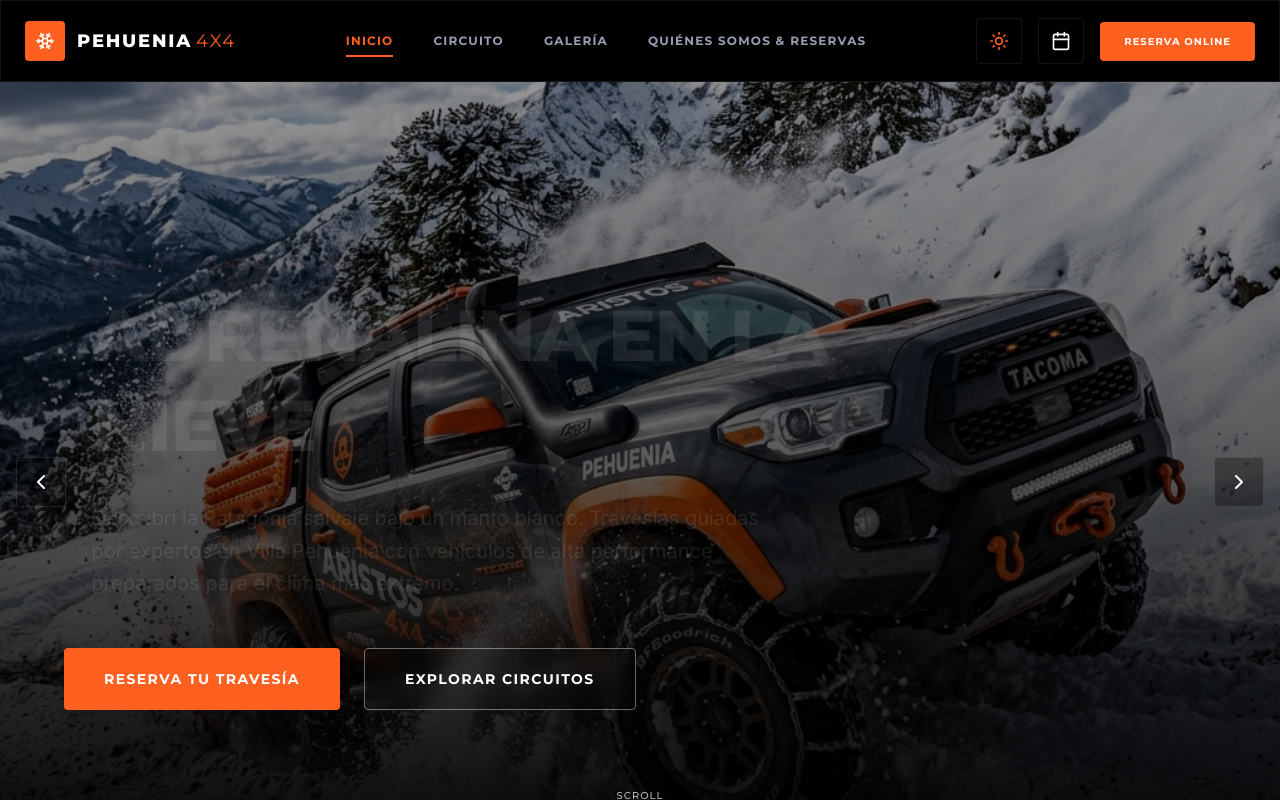
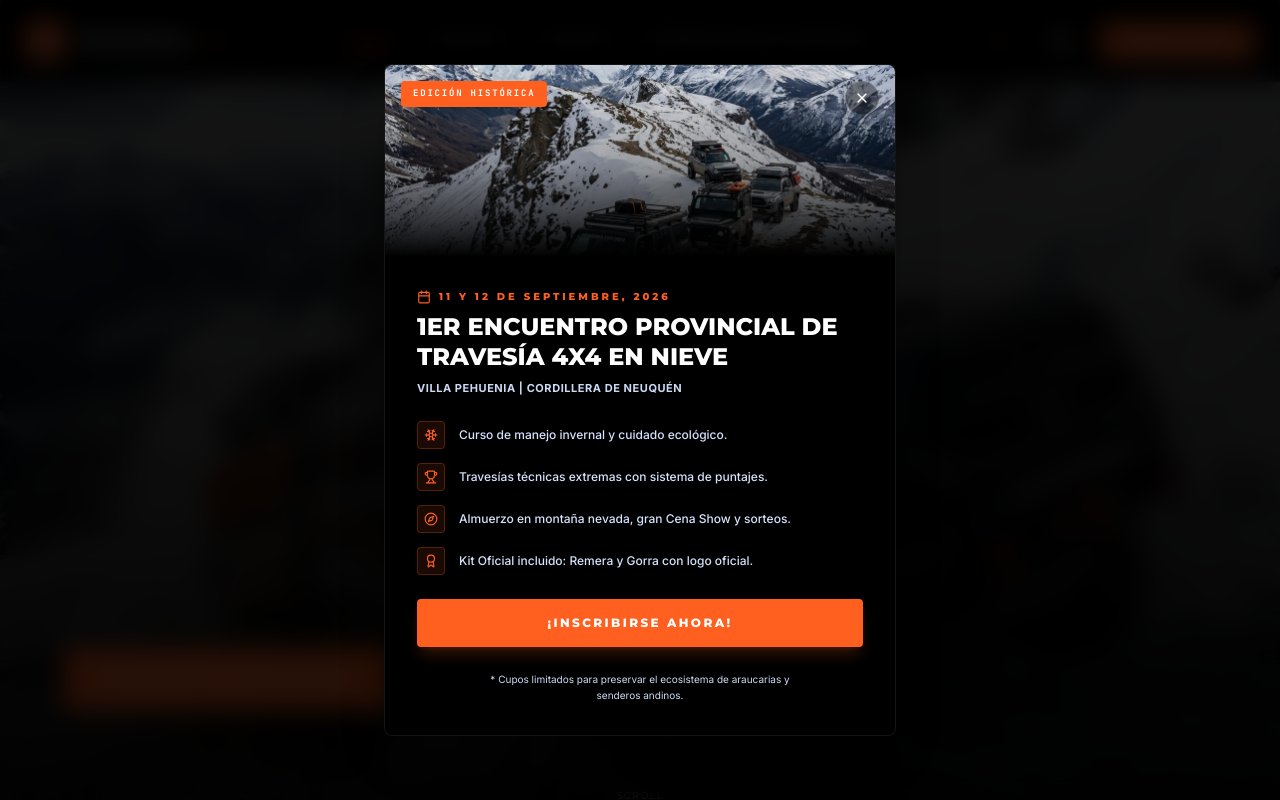
Before and after one commit to testpehuenia-ship-it/pehuenia-4x4, a React (Vite) app: page / in a window 1280 px wide. Shown: the top 800 px of the page. Built offline with nearby package versions, Linux system fonts and the light colour scheme.

Commit message:
feat: adapt website for the 1st Provincial 4x4 Snowy Encounter and add registration pop-up

```diff
--- a/src/App.tsx
+++ b/src/App.tsx
@@ -8,6 +8,7 @@
 import QuienesSomos from './components/QuienesSomos';
 import ReservasManager from './components/ReservasManager';
 import ScrollSplashEffect from './components/ScrollSplashEffect';
+import EventPopup from './components/EventPopup';
 
 export default function App() {
   const [activeTab, setActiveTab] = useState<Tab>('inicio');
@@ -16,6 +17,24 @@
   const [bookingSuccess, setBookingSuccess] = useState(false);
   const [mobileMenuOpen, setMobileMenuOpen] = useState(false);
   const [theme, setTheme] = useState<'dark' | 'light'>('dark');
+  const [isPopupOpen, setIsPopupOpen] = useState(false);
+
+  // Trigger event pop-up once per session after 2 seconds
+  useEffect(() => {
+    const shown = sessionStorage.getItem('pehuenia_event_popup_shown');
+    if (!shown) {
+      const timer = setTimeout(() => {
+        setIsPopupOpen(true);
+        sessionStorage.setItem('pehuenia_event_popup_shown', 'true');
+      }, 2000);
+      return () => clearTimeout(timer);
+    }
+  }, []);
+
+  const handleRegisterFromPopup = () => {
+    setIsPopupOpen(false);
+    handleNavigate('quienes-somos', 'reserva-form');
+  };
 
   // Load theme from localStorage on mount
   useEffect(() => {
@@ -106,6 +125,13 @@
     <div className="min-h-screen flex flex-col justify-between bg-bg-main text-text-secondary font-sans antialiased transition-colors duration-300">
       {/* Scroll Splash Wheel Particles (Snow & Mud) */}
       <ScrollSplashEffect theme={theme} />
+
+      {/* High-impact Registration Pop-up */}
+      <EventPopup
+        isOpen={isPopupOpen}
+        onClose={() => setIsPopupOpen(false)}
+        onRegisterClick={handleRegisterFromPopup}
+      />
 
       {/* Dynamic Snowflake Background Accent */}
       <div className="fixed inset-0 pointer-events-none overflow-hidden opacity-5 dark:opacity-5 light:opacity-[0.03] z-0">
--- /dev/null
+++ b/src/components/EventPopup.tsx
@@ -0,0 +1,117 @@
+import { motion, AnimatePresence } from 'motion/react';
+import { X, Calendar, Award, Snowflake, Trophy, Compass } from 'lucide-react';
+
+interface EventPopupProps {
+  isOpen: boolean;
+  onClose: () => void;
+  onRegisterClick: () => void;
+}
+
+export default function EventPopup({ isOpen, onClose, onRegisterClick }: EventPopupProps) {
+  return (
+    <AnimatePresence>
+      {isOpen && (
+        <div className="fixed inset-0 z-50 flex items-center justify-center p-4">
+          {/* Backdrop blur overlay */}
+          <motion.div
+            initial={{ opacity: 0 }}
+            animate={{ opacity: 1 }}
+            exit={{ opacity: 0 }}
+            onClick={onClose}
+            className="absolute inset-0 bg-black/85 backdrop-blur-md cursor-pointer"
+          />
+
+          {/* Modal Container */}
+          <motion.div
+            initial={{ opacity: 0, scale: 0.9, y: 20 }}
+            animate={{ opacity: 1, scale: 1, y: 0 }}
+            exit={{ opacity: 0, scale: 0.9, y: 20 }}
+            transition={{ type: 'spring', damping: 25, stiffness: 350 }}
+            className="relative w-full max-w-lg bg-bg-main border border-border-custom rounded-lg shadow-2xl overflow-hidden z-10 flex flex-col transition-colors duration-300"
+          >
+            {/* Upper Banner Image */}
+            <div className="relative h-48 w-full overflow-hidden">
+              <div
+                className="w-full h-full bg-cover bg-center animate-pulse-slow"
+                style={{ backgroundImage: "url('/hero_snow_4x4_3.png')" }}
+              />
+              <div className="absolute inset-0 bg-gradient-to-t from-bg-main via-bg-main/30 to-transparent" />
+
+              {/* Event Badge */}
+              <div className="absolute top-4 left-4 bg-primary text-white text-[9px] font-mono font-black uppercase tracking-[0.2em] px-3 py-1.5 rounded shadow-lg">
+                EDICIÓN HISTÓRICA
+              </div>
+
+              {/* Close Button */}
+              <button
+                onClick={onClose}
+                className="absolute top-4 right-4 p-2 rounded-full bg-black/40 hover:bg-primary text-white border border-white/10 transition-colors duration-300 cursor-pointer"
+                aria-label="Cerrar"
+              >
+                <X className="w-4 h-4" />
+              </button>
+            </div>
+
+            {/* Content Area */}
+            <div className="p-6 md:p-8 space-y-6">
+              <div className="space-y-2">
+                <span className="font-display text-[10px] text-primary tracking-[0.3em] font-black uppercase flex items-center gap-2">
+                  <Calendar className="w-3.5 h-3.5" /> 11 Y 12 DE SEPTIEMBRE, 2026
+                </span>
+                <h3 className="font-display text-2xl font-black text-text-main leading-tight uppercase">
+                  1er Encuentro Provincial de Travesía 4x4 en Nieve
+                </h3>
+                <p className="font-sans text-[11px] text-text-muted tracking-wider uppercase font-bold">
+                  Villa Pehuenia | Cordillera de Neuquén
+                </p>
+              </div>
+
+              {/* Event Features List */}
+              <div className="grid grid-cols-1 gap-3.5 text-xs text-text-secondary font-medium">
+                <div className="flex items-center gap-3.5">
+                  <div className="w-7 h-7 rounded bg-primary/10 border border-primary/25 flex items-center justify-center shrink-0">
+                    <Snowflake className="w-3.5 h-3.5 text-primary" />
+                  </div>
+                  <span>Curso de manejo invernal y cuidado ecológico.</span>
+                </div>
+
+                <div className="flex items-center gap-3.5">
+                  <div className="w-7 h-7 rounded bg-primary/10 border border-primary/25 flex items-center justify-center shrink-0">
+                    <Trophy className="w-3.5 h-3.5 text-primary" />
+                  </div>
+                  <span>Travesías técnicas extremas con sistema de puntajes.</span>
+                </div>
+
+                <div className="flex items-center gap-3.5">
+                  <div className="w-7 h-7 rounded bg-primary/10 border border-primary/25 flex items-center justify-center shrink-0">
+                    <Compass className="w-3.5 h-3.5 text-primary" />
+                  </div>
+                  <span>Almuerzo en montaña nevada, gran Cena Show y sorteos.</span>
+                </div>
+
+                <div className="flex items-center gap-3.5">
+                  <div className="w-7 h-7 rounded bg-primary/10 border border-primary/25 flex items-center justify-center shrink-0">
+                    <Award className="w-3.5 h-3.5 text-primary" />
+                  </div>
+                  <span>Kit Oficial incluido: Remera y Gorra con logo oficial.</span>
+                </div>
+              </div>
+
+              {/* Call to Action Button */}
+              <button
+                onClick={onRegisterClick}
+                className="w-full py-4 bg-primary hover:bg-primary-hover text-white font-display text-xs font-black tracking-[0.2em] transition-all duration-300 rounded shadow-lg shadow-primary/20 hover:shadow-primary/35 hover:scale-[1.02] active:scale-[0.98] cursor-pointer text-center uppercase"
+              >
+                ¡INSCRIBIRSE AHORA!
+              </button>
+
+              <p className="text-[10px] text-center text-text-muted leading-relaxed max-w-xs mx-auto">
+                * Cupos limitados para preservar el ecosistema de araucarias y senderos andinos.
+              </p>
+            </div>
+          </motion.div>
+        </div>
+      )}
+    </AnimatePresence>
+  );
+}
--- a/src/components/HeroSlider.tsx
+++ b/src/components/HeroSlider.tsx
@@ -15,37 +15,37 @@
   {
     id: 1,
     url: '/hero_snow_4x4_1.png',
-    subtitle: 'EXPEDICIONES DE INVIERNO',
-    title: 'ADRENALINA EN LA NIEVE',
-    description: 'Descubrí la Patagonia salvaje bajo un manto blanco. Travesías guiadas por expertos en Villa Pehuenia con vehículos de alta performance preparados para el clima más extremo.'
+    subtitle: '11 Y 12 DE SEPTIEMBRE 2026',
+    title: '1ER ENCUENTRO PROVINCIAL',
+    description: 'El evento off-road invernal más importante del año en Villa Pehuenia. Viví dos días extremos de travesías, capacitación, gastronomía y camaradería en la nieve.'
   },
   {
     id: 2,
     url: '/hero_snow_4x4_2.png',
-    subtitle: 'DESAFÍOS TÉCNICOS',
-    title: 'PENDIENTES EXTREMAS',
-    description: 'Sentí el poder de la tracción total superando acumulaciones de nieve virgen y pendientes congeladas con la asistencia de nuestros guías certificados.'
+    subtitle: 'CAPACITACIÓN TÉCNICA',
+    title: 'MANEJO EN NIEVE Y ECO-CUIDADO',
+    description: 'Curso intensivo de conducción invernal dictado por expertos. Técnicas de rescate, uso de malacate y eslingas con un fuerte enfoque en el cuidado ecológico de nuestras áreas naturales.'
   },
   {
     id: 3,
     url: '/hero_snow_4x4_3.png',
-    subtitle: 'NAVEGACIÓN EN ALTURA',
-    title: 'FILOS DE LA CORDILLERA',
-    description: 'Navegá en convoy a través de filos montañosos nevados, contemplando vistas panorámicas únicas de los volcanes Lanín y Batea Mahuida.'
+    subtitle: 'PISTAS CONTROLADAS',
+    title: 'PRÁCTICA DE NUEVOS INCURSIONADOS',
+    description: 'El espacio ideal para quienes dan sus primeros pasos sobre la nieve. Pistas seguras diseñadas para probar controles de tracción y aprender la física de la conducción invernal.'
   },
   {
     id: 4,
     url: '/hero_snow_4x4_4.png',
-    subtitle: 'BOSQUE DE ARAUCARIAS',
-    title: 'RUTAS DE HIELO VIRGEN',
-    description: 'Trazá senderos en bosques centenarios vedados al público general durante el invierno. Un escenario de fantasía invernal a tu alcance.'
+    subtitle: 'DESAFÍO EXTREMO',
+    title: 'TRAVESÍA CON PUNTAJE OFICIAL',
+    description: 'Rutas de alta exigencia por filos montañosos y bosques de araucarias para experimentados. Sistema de puntuación y clasificación para el campeonato del próximo año.'
   },
   {
     id: 5,
     url: '/hero_snow_4x4_5.png',
-    subtitle: 'AVENTURA SIN LÍMITES',
-    title: 'EXPEDICIÓN NOCTURNA',
-    description: 'Desafiá la oscuridad total de la cordillera patagónica con potentes barras LED de alta intensidad. La montaña estrellada como nunca antes la viste.'
+    subtitle: 'BENEFICIOS INCLUIDOS',
+    title: 'KIT OFICIAL, CENA Y SORTEOS',
+    description: 'La inscripción incluye Gorra y Remera del evento, almuerzo en la montaña nevada, gran Cena Show de gala, sorteos permanentes y entrega de premios.'
   }
 ];
 
@@ -194,7 +194,7 @@
             onClick={() => onNavigate('quienes-somos', 'reserva-form')}
             className="bg-primary hover:bg-primary-hover text-white font-display text-xs md:text-sm font-bold tracking-widest px-6 py-4 md:px-10 md:py-5 transition-all duration-300 active:scale-95 shadow-xl cursor-pointer rounded"
           >
-            RESERVA TU TRAVESÍA
+            INSCRIBIRSE AL ENCUENTRO
           </button>
           <button
             onClick={() => onNavigate('circuito')}
--- a/src/components/QuienesSomos.tsx
+++ b/src/components/QuienesSomos.tsx
@@ -34,10 +34,11 @@
 ];
 
 export default function QuienesSomos({ onAddReservation, bookingSuccess, setBookingSuccess }: QuienesSomosProps) {
+  const [category, setCategory] = useState('Curso de Manejo & Práctica (Iniciados)');
   const [formData, setFormData] = useState({
     name: '',
     email: '',
-    date: '',
+    date: '2026-09-11',
     people: '1-2',
     vehicle: 'Toyota Hilux / SW4',
     message: ''
@@ -53,7 +54,7 @@
     } else if (!/\S+@\S+\.\S+/.test(formData.email)) {
       errors.email = 'El email ingresado no es válido';
     }
-    if (!formData.date) errors.date = 'La fecha estimada es requerida';
+    if (!formData.date) errors.date = 'La fecha es requerida';
     return errors;
   };
 
@@ -65,13 +66,20 @@
       return;
     }
     setFormErrors({});
-    onAddReservation(formData);
 
-    // Clear form
+    // Combinar la categoría de inscripción en el mensaje
+    const submitData = {
+      ...formData,
+      message: `[Categoría: ${category}] ${formData.message}`
+    };
+
+    onAddReservation(submitData);
+
+    // Limpiar formulario manteniendo los valores por defecto del encuentro
     setFormData({
       name: '',
       email: '',
-      date: '',
+      date: '2026-09-11',
       people: '1-2',
       vehicle: 'Toyota Hilux / SW4',
       message: ''
@@ -92,10 +100,10 @@
           <div className="absolute inset-0 bg-gradient-to-t from-bg-main via-bg-main/40 to-transparent" />
         </div>
         <div className="relative z-10 px-4 md:px-16 max-w-4xl">
-          <span className="font-display text-xs font-bold text-primary tracking-[0.2em] mb-3 block uppercase">OPERACIONES DE MONTAÑA</span>
+          <span className="font-display text-xs font-bold text-primary tracking-[0.2em] mb-3 block uppercase">11 Y 12 DE SEPTIEMBRE, 2026</span>
           <h1 className="font-display text-2xl sm:text-3xl md:text-6xl font-extrabold text-white mb-4 md:mb-6 uppercase leading-tight">
-            Liderazgo en<br />
-            <span className="text-primary">Terreno Extremo</span>
+            1er Encuentro Provincial<br />
+            <span className="text-primary">Travesía en Nieve</span>
           </h1>
         </div>
       </section>
@@ -224,7 +232,7 @@
 
           {/* Booking Form Card */}
           <div className="lg:col-span-7 glass-card p-6 md:p-12 rounded-lg relative">
-            <h3 className="font-display text-2xl font-bold text-text-main mb-8 uppercase tracking-tight">Formulario de Reserva</h3>
+            <h3 className="font-display text-2xl font-bold text-text-main mb-8 uppercase tracking-tight">Inscripción Oficial - 1er Encuentro Provincial</h3>
 
             {bookingSuccess ? (
               <motion.div
@@ -233,9 +241,9 @@
                 className="bg-primary/10 border border-primary p-8 rounded text-center space-y-4"
               >
                 <CheckCircle className="w-12 h-12 text-primary mx-auto" />
-                <h4 className="font-display text-xl font-bold text-white uppercase">Solicitud Recibida</h4>
+                <h4 className="font-display text-xl font-bold text-white uppercase">Inscripción Recibida</h4>
                 <p className="text-sm text-[#ccdbf4]/80 max-w-md mx-auto leading-relaxed">
-                  Tu solicitud ha sido registrada con éxito en nuestro sistema de travesías. En breve, un guía del equipo de operaciones se comunicará para validar el equipamiento de tu unidad.
+                  Tu inscripción para el 1er Encuentro Provincial ha sido registrada con éxito. Un coordinador del equipo se comunicará en breve para confirmar los detalles de tu categoría, kit oficial y equipamiento de tu unidad.
                 </p>
                 <button
                   onClick={() => setBookingSuccess(false)}
@@ -277,17 +285,28 @@
                 </div>
 
                 <div className="grid grid-cols-1 md:grid-cols-2 gap-6">
-                  {/* Date */}
+                  {/* Date (Event Fixed) */}
                   <div className="space-y-2">
-                    <label className="font-display text-[10px] text-text-muted tracking-wider uppercase font-semibold">Fecha Estimada</label>
+                    <label className="font-display text-[10px] text-text-muted tracking-wider uppercase font-semibold">Fecha del Evento</label>
                     <input
-                      type="date"
-                      required
-                      value={formData.date}
-                      onChange={(e) => setFormData({ ...formData, date: e.target.value })}
-                      className="w-full bg-bg-main border border-border-custom px-4 py-3 text-sm text-text-main focus:outline-none focus:border-primary rounded"
+                      type="text"
+                      readOnly
+                      value="11 y 12 de Septiembre, 2026"
+                      className="w-full bg-bg-main/50 border border-border-custom px-4 py-3 text-sm text-text-main/70 focus:outline-none rounded cursor-not-allowed font-medium"
                     />
-                    {formErrors.date && <p className="text-red-500 text-xs">{formErrors.date}</p>}
+                  </div>
+
+                  {/* Event Category */}
+                  <div className="space-y-2">
+                    <label className="font-display text-[10px] text-text-muted tracking-wider uppercase font-semibold">Categoría de Inscripción</label>
+                    <select
+                      value={category}
+                      onChange={(e) => setCategory(e.target.value)}
+                      className="w-full bg-bg-main border border-border-custom px-4 py-3 text-sm text-text-main focus:outline-none focus:border-primary rounded font-medium"
+                    >
+                      <option value="Curso de Manejo & Práctica (Iniciados)" className="bg-bg-main text-text-main">Curso de Manejo & Práctica (Iniciados)</option>
+                      <option value="Travesía con Puntaje (Experimentados)" className="bg-bg-main text-text-main">Travesía con Puntaje (Experimentados)</option>
+                    </select>
                   </div>
 
                   {/* Number of People */}
@@ -335,9 +354,9 @@
 
                 <button
                   type="submit"
-                  className="w-full py-5 bg-primary hover:bg-primary-hover text-white font-display text-xs font-bold tracking-widest transition-all duration-300 rounded cursor-pointer"
+                  className="w-full py-5 bg-primary hover:bg-primary-hover text-white font-display text-xs font-bold tracking-widest transition-all duration-300 rounded cursor-pointer uppercase"
                 >
-                  SOLICITAR RESERVA
+                  COMPLETAR INSCRIPCIÓN
                 </button>
               </form>
             )}
```
Also changed, not shown: src/components/Inicio.tsx (+24 -22 lines), 1 other file (tests, documents, lock files or other folders).
